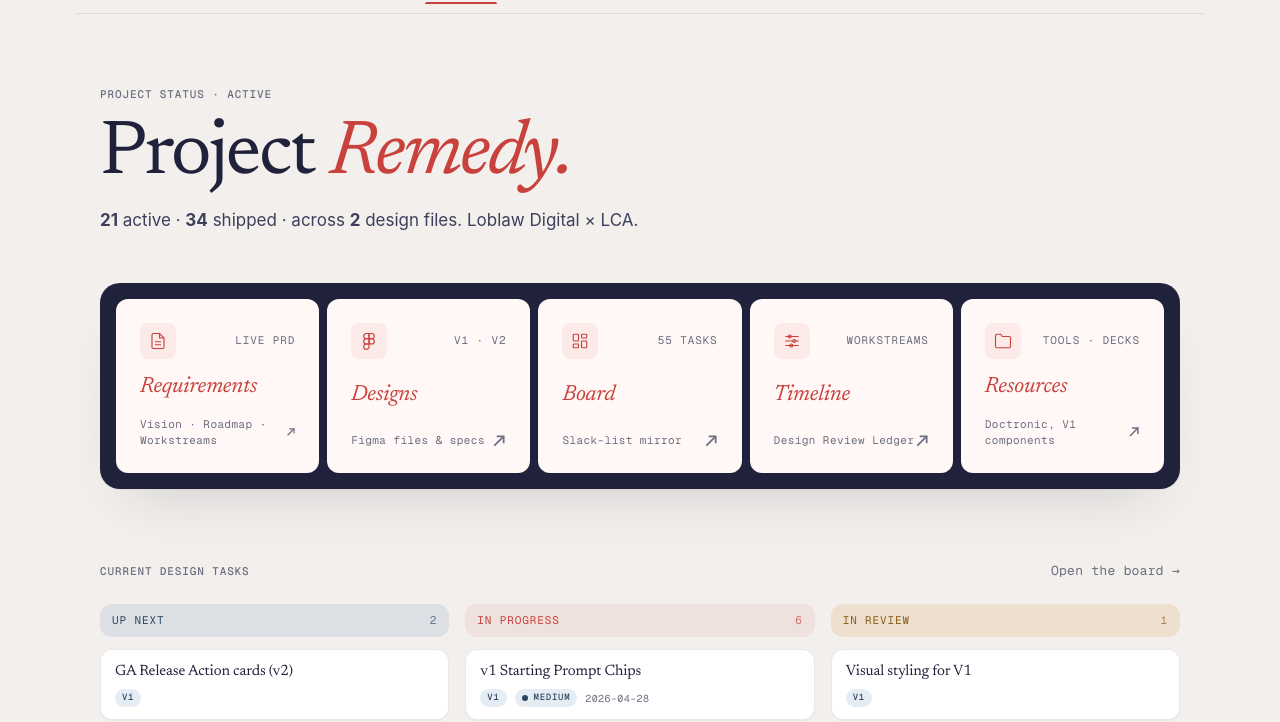
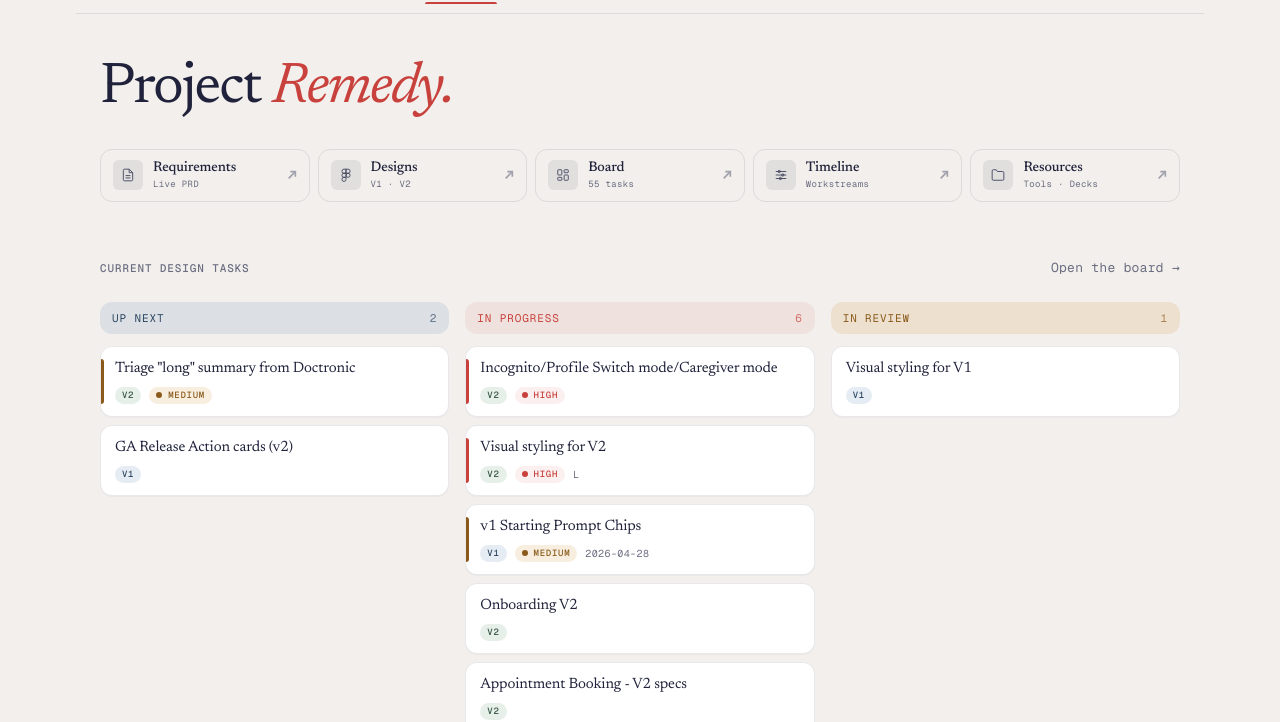
Before and after one commit to Ventureplace/lca-internal-tools, a plain HTML site: page portal/index.html in a window 1280 px wide. Shown: the part 55-777 px from the top of the page. Drawn offline with nearby package versions, Linux system fonts and the light colour scheme.

Commit message:
Polish: minimal quicknav, sort by priority, priority color stripes
- Quicknav restored to a single horizontal strip directly under the hero
  (no dark frame); icons sit on translucent navy so the strip blends in
  and the kanban below is the visual focus.
- Removed the eyebrow ("Project Status · Active") and the descriptive
  subtitle from the homepage hero so the title stands alone.
- Tasks within every kanban column now sort by priority
  (High → Medium → Low → unset), due date as tiebreaker.
- Priority color contract: High = coral, Medium = amber, Low = sky.
  Tag, dot, and left-edge stripe all share the priority color so the
  card reads consistently across surfaces.

Co-Authored-By: Claude Opus 4.7 (1M context) <noreply@anthropic.com>

```diff
--- a/portal/index.html
+++ b/portal/index.html
@@ -12,18 +12,16 @@
   <link rel="stylesheet" href="styles/base.css" />
   <link rel="stylesheet" href="styles/components.css" />
 </head>
-<body>
+<body class="home-page">
   <div class="container">
 
     <header id="app-nav"></header>
 
     <section class="hero fade-up fade-up-1">
-      <p class="eyebrow hero-eyebrow">Project Status · Active</p>
       <h1 class="hero-title">Project <em>Remedy.</em></h1>
-      <p class="hero-sub" id="hero-sub">A Loblaw Digital × LCA engagement. Designs, board activity, and timeline in one place.</p>
     </section>
 
-    <section class="quicknav fade-up fade-up-2" id="dash-quicknav"></section>
+    <nav class="quicknav fade-up fade-up-2" id="dash-quicknav"></nav>
 
     <section class="section fade-up fade-up-3">
       <div class="section-head">
--- a/portal/js/data/board.js
+++ b/portal/js/data/board.js
@@ -173,11 +173,21 @@ export function activeTasks(tasks) {
   return tasks.filter(t => !t.completed && (t.status || '').toLowerCase() !== 'done');
 }
 
+/*
+ * Priority colour mapping — single source of truth used by the task tag,
+ * the chip dot, and the left edge of the task card. Drives visual
+ * consistency: a "Medium" tag, dot, and edge stripe should all be the
+ * same amber.
+ *   High   → coral (red)
+ *   Medium → amber (yellow)
+ *   Low    → sky   (blue)
+ *   Unset  → navy  (neutral)
+ */
 export function priorityClass(priority) {
   const p = (priority || '').toLowerCase();
   if (p === 'high') return 'coral';
-  if (p === 'medium') return 'sky';
-  if (p === 'low') return 'navy';
+  if (p === 'medium') return 'amber';
+  if (p === 'low') return 'sky';
   return 'navy';
 }
 
@@ -293,11 +303,22 @@ export const KANBAN_COLUMNS = [
   { id: 'done',     label: 'Complete',    statuses: ['Done'] },
 ];
 
+// Priority sort weight — High first, then Medium, Low, anything else last.
+const PRIORITY_RANK = { high: 0, medium: 1, low: 2 };
+function priorityRank(task) {
+  return PRIORITY_RANK[(task.priority || '').toLowerCase().trim()] ?? 3;
+}
+
 export function bucketKanban(tasks) {
   const buckets = Object.fromEntries(KANBAN_COLUMNS.map(c => [c.id, []]));
   for (const t of tasks) {
     const col = KANBAN_COLUMNS.find(c => c.statuses.some(s => s.toLowerCase() === (t.status || '').toLowerCase()));
     buckets[col ? col.id : 'upnext'].push(t);
+  }
+  // Within each column: priority asc-rank (high → medium → low → unset),
+  // preserving the parser's secondary order (due date) as a tiebreaker.
+  for (const id of Object.keys(buckets)) {
+    buckets[id].sort((a, b) => priorityRank(a) - priorityRank(b));
   }
   return buckets;
 }
--- a/portal/js/pages/board.js
+++ b/portal/js/pages/board.js
@@ -104,12 +104,13 @@ function formatTime(d) {
 
 function taskCard(t) {
   const url = pickTaskUrl(t);
-  const isHigh = (t.priority || '').toLowerCase() === 'high';
+  const p = (t.priority || '').toLowerCase();
+  const priorityCls = (p === 'high' || p === 'medium' || p === 'low') ? `priority-${p}` : '';
   const isDone = (t.status || '').toLowerCase() === 'done';
   const v = versionOf(t);
   const vClass = v === 'v1' ? 'sky' : v === 'v2' ? 'mint' : 'navy';
   return `
-    <a class="task ${isHigh ? 'priority-high' : ''} ${isDone ? 'done' : ''}" href="${escapeHtml(url)}" target="_blank" rel="noopener" title="Open in Slack list">
+    <a class="task ${priorityCls} ${isDone ? 'done' : ''}" href="${escapeHtml(url)}" target="_blank" rel="noopener" title="Open in Slack list">
       <div class="task-title">${escapeHtml(t.title)}</div>
       <div class="task-meta">
         <span class="tag ${vClass}">${versionLabel(t)}</span>
--- a/portal/js/pages/home.js
+++ b/portal/js/pages/home.js
@@ -29,38 +29,33 @@ function escapeHtml(s) {
 const QUICKNAV_TILES = [
   {
     href: 'requirements.html',
-    title: '<em>Requirements</em>',
+    title: 'Requirements',
     countLabel: 'Live PRD',
-    arrowLabel: 'Vision · Roadmap · Workstreams',
     icon: `<svg viewBox="0 0 24 24"><path d="M14 2H6a2 2 0 0 0-2 2v16a2 2 0 0 0 2 2h12a2 2 0 0 0 2-2V8z"/><polyline points="14 2 14 8 20 8"/><line x1="16" y1="13" x2="8" y2="13"/><line x1="16" y1="17" x2="8" y2="17"/></svg>`,
   },
   {
     href: 'designs.html',
-    title: '<em>Designs</em>',
+    title: 'Designs',
     countLabel: 'V1 · V2',
-    arrowLabel: 'Figma files & specs',
     icon: `<svg viewBox="0 0 24 24"><path d="M5 5.5A3.5 3.5 0 0 1 8.5 2H12v7H8.5A3.5 3.5 0 0 1 5 5.5z"/><path d="M12 2h3.5a3.5 3.5 0 1 1 0 7H12V2z"/><path d="M12 12.5a3.5 3.5 0 1 1 7 0 3.5 3.5 0 0 1-7 0z"/><path d="M5 19.5A3.5 3.5 0 0 1 8.5 16H12v3.5a3.5 3.5 0 0 1-7 0z"/><path d="M5 12.5A3.5 3.5 0 0 1 8.5 9H12v7H8.5A3.5 3.5 0 0 1 5 12.5z"/></svg>`,
   },
   {
     href: 'board.html',
-    title: '<em>Board</em>',
+    title: 'Board',
     countId: 'qn-board-count',
     countLabel: 'Tasks',
-    arrowLabel: 'Slack-list mirror',
     icon: `<svg viewBox="0 0 24 24"><rect x="3" y="3" width="7" height="9" rx="1"/><rect x="14" y="3" width="7" height="5" rx="1"/><rect x="14" y="12" width="7" height="9" rx="1"/><rect x="3" y="16" width="7" height="5" rx="1"/></svg>`,
   },
   {
     href: 'timeline.html',
-    title: '<em>Timeline</em>',
+    title: 'Timeline',
     countLabel: 'Workstreams',
-    arrowLabel: 'Design Review Ledger',
     icon: `<svg viewBox="0 0 24 24"><line x1="3" y1="6" x2="21" y2="6"/><line x1="3" y1="12" x2="21" y2="12"/><line x1="3" y1="18" x2="21" y2="18"/><circle cx="9" cy="6" r="2"/><circle cx="15" cy="12" r="2"/><circle cx="11" cy="18" r="2"/></svg>`,
   },
   {
     href: 'resources.html',
-    title: '<em>Resources</em>',
+    title: 'Resources',
     countLabel: 'Tools · Decks',
-    arrowLabel: 'Doctronic, V1 components',
     icon: `<svg viewBox="0 0 24 24"><path d="M22 19a2 2 0 0 1-2 2H4a2 2 0 0 1-2-2V5a2 2 0 0 1 2-2h5l2 3h9a2 2 0 0 1 2 2z"/></svg>`,
   },
 ];
@@ -72,15 +67,12 @@ function renderQuicknav() {
   if (!el) return;
   el.innerHTML = QUICKNAV_TILES.map(t => `
     <a class="quicknav-tile" href="${t.href}">
-      <div class="quicknav-tile-top">
-        <div class="quicknav-tile-icon">${t.icon}</div>
+      <div class="quicknav-tile-icon">${t.icon}</div>
+      <div class="quicknav-tile-body">
+        <span class="quicknav-tile-title">${escapeHtml(t.title)}</span>
         <span class="quicknav-tile-count" ${t.countId ? `id="${t.countId}"` : ''}>${escapeHtml(t.countLabel)}</span>
       </div>
-      <div class="quicknav-tile-title">${t.title}</div>
-      <div class="quicknav-tile-arrow">
-        <span>${escapeHtml(t.arrowLabel)}</span>
-        ${ARROW_OUT}
-      </div>
+      <span class="quicknav-tile-arrow">${ARROW_OUT}</span>
     </a>
   `).join('');
 }
@@ -110,12 +102,13 @@ function pickTaskUrl(task) {
 
 function taskCard(t, { compact } = {}) {
   const url = pickTaskUrl(t);
-  const isHigh = (t.priority || '').toLowerCase() === 'high';
+  const p = (t.priority || '').toLowerCase();
+  const priorityCls = (p === 'high' || p === 'medium' || p === 'low') ? `priority-${p}` : '';
   const isDone = (t.status || '').toLowerCase() === 'done';
   const v = versionOf(t);
   const vClass = v === 'v1' ? 'sky' : v === 'v2' ? 'mint' : 'navy';
   return `
-    <a class="task ${isHigh ? 'priority-high' : ''} ${isDone ? 'done' : ''}" href="${escapeHtml(url)}" target="_blank" rel="noopener" title="Open in Slack list">
+    <a class="task ${priorityCls} ${isDone ? 'done' : ''}" href="${escapeHtml(url)}" target="_blank" rel="noopener" title="Open in Slack list">
       <div class="task-title">${escapeHtml(t.title)}</div>
       <div class="task-meta">
         <span class="tag ${vClass}">${versionLabel(t)}</span>
@@ -459,7 +452,6 @@ async function init() {
     document.getElementById('dash-timeline').innerHTML = `<div class="empty-state">Could not load timeline.</div>`;
     return;
   }
-  setHeroSub(board);
   setQuicknavCounts(board);
   renderKanban(board.tasks);
   renderTimelineSnapshot(board);
--- a/portal/styles/components.css
+++ b/portal/styles/components.css
@@ -106,138 +106,134 @@
   background: var(--status-open);
 }
 
-/* ── QUICKNAV — primary destination strip directly under the hero ──
+/* ── QUICKNAV — quiet 5-up strip directly under the hero ──
  *
- * Big, tactile section anchors so visitors don't have to scroll the kanban
- * to discover the rest of the portal. Each tile is editorial and high-contrast
- * so it reads as a "doorway", not a card in a list.
+ * Lives just below the "21 active · 34 shipped" line, before the kanban.
+ * No dark frame around the strip — it should blend into the page so the
+ * kanban below stays the visual focus. Icons sit on a translucent navy
+ * tint so they read clearly without shouting.
  */
+
+.home-page .hero { padding: var(--space-5) 0 var(--space-2); }
+.home-page .hero-title { font-size: clamp(34px, 4.5vw, 60px); }
+.home-page .hero-sub { font-size: var(--fs-body); max-width: 520px; }
+.home-page .section { padding: var(--space-3) 0 var(--space-2); }
+.home-page .section + .section { padding-top: var(--space-3); }
 
 .quicknav {
   display: grid;
   grid-template-columns: repeat(5, minmax(0, 1fr));
   gap: var(--space-1);
-  padding: var(--space-2);
-  background: var(--ink);
-  border-radius: var(--r-md);
-  box-shadow: var(--shadow-card);
-  margin-bottom: var(--space-3);
+  margin-bottom: var(--space-4);
 }
 
 .quicknav-tile {
-  display: flex;
-  flex-direction: column;
-  justify-content: space-between;
-  gap: var(--space-2);
-  padding: var(--space-3);
-  min-height: 140px;
-  background: var(--card-warm);
+  display: grid;
+  grid-template-columns: 30px 1fr 10px;
+  gap: 10px;
+  align-items: center;
+  padding: 10px 12px;
+  background: transparent;
+  border: 1px solid var(--line);
   border-radius: var(--r-sm);
   text-decoration: none;
   color: var(--ink);
-  position: relative;
-  overflow: hidden;
-  transition: transform 0.2s ease, background 0.2s ease;
-}
-
-.quicknav-tile::after {
-  content: '';
-  position: absolute;
-  inset: 0;
-  background: linear-gradient(135deg, transparent 60%, var(--coral-wash) 100%);
-  opacity: 0;
-  transition: opacity 0.2s ease;
-  pointer-events: none;
+  transition: background 0.15s ease, border-color 0.15s ease, transform 0.15s ease;
 }
 
 .quicknav-tile:hover {
-  transform: translateY(-2px);
   background: var(--card);
-  color: var(--ink);
-}
-
-.quicknav-tile:hover::after { opacity: 1; }
-
-.quicknav-tile-top {
-  display: flex;
-  align-items: center;
-  justify-content: space-between;
-  gap: var(--space-1);
+  border-color: rgba(31, 34, 58, 0.18);
+  transform: translateY(-1px);
 }
 
 .quicknav-tile-icon {
-  width: 36px;
-  height: 36px;
-  border-radius: var(--r-xs);
-  background: var(--coral-wash);
+  width: 30px;
+  height: 30px;
+  border-radius: 6px;
+  background: rgba(31, 34, 58, 0.08);
   display: flex;
   align-items: center;
   justify-content: center;
   flex-shrink: 0;
-  transition: background 0.2s ease;
+  transition: background 0.15s ease;
 }
 
 .quicknav-tile-icon svg {
-  width: 18px;
-  height: 18px;
-  stroke: var(--coral);
+  width: 14px;
+  height: 14px;
+  stroke: var(--ink-2);
   stroke-width: 1.5;
   fill: none;
-  transition: stroke 0.2s ease;
-}
-
-.quicknav-tile:hover .quicknav-tile-icon { background: var(--coral); }
-.quicknav-tile:hover .quicknav-tile-icon svg { stroke: #FFF; }
-
-.quicknav-tile-count {
-  font-family: var(--font-mono);
-  font-size: var(--fs-eyebrow);
-  letter-spacing: var(--tr-eyebrow);
-  text-transform: uppercase;
-  color: var(--ink-muted);
+  transition: stroke 0.15s ease;
+}
+
+.quicknav-tile:hover .quicknav-tile-icon {
+  background: rgba(31, 34, 58, 0.14);
+}
+
+.quicknav-tile:hover .quicknav-tile-icon svg {
+  stroke: var(--ink);
+}
+
+.quicknav-tile-body {
+  display: flex;
+  flex-direction: column;
+  gap: 1px;
+  min-width: 0;
 }
 
 .quicknav-tile-title {
   font-family: var(--font-serif);
-  font-size: 22px;
-  font-weight: 400;
+  font-size: 14px;
+  font-weight: 500;
   letter-spacing: var(--tr-tight);
-  line-height: 1.15;
-  color: var(--ink);
-}
-
-.quicknav-tile-title em { font-style: italic; color: var(--coral); }
+  line-height: 1.2;
+  color: var(--ink);
+  white-space: nowrap;
+  overflow: hidden;
+  text-overflow: ellipsis;
+}
+
+.quicknav-tile-count {
+  font-family: var(--font-mono);
+  font-size: 9px;
+  letter-spacing: 0.04em;
+  color: var(--ink-muted);
+  white-space: nowrap;
+  overflow: hidden;
+  text-overflow: ellipsis;
+}
 
 .quicknav-tile-arrow {
   display: flex;
   align-items: center;
-  justify-content: space-between;
-  font-family: var(--font-mono);
-  font-size: var(--fs-eyebrow);
-  letter-spacing: 0.04em;
-  color: var(--ink-muted);
+  justify-content: flex-end;
+  color: var(--ink-muted);
+  opacity: 0.6;
+  transition: color 0.15s ease, transform 0.15s ease, opacity 0.15s ease;
 }
 
 .quicknav-tile-arrow svg {
-  width: 14px;
-  height: 14px;
-  stroke: var(--ink-muted);
-  stroke-width: 1.5;
+  width: 10px;
+  height: 10px;
+  stroke: currentColor;
+  stroke-width: 2;
   fill: none;
-  transition: transform 0.2s ease, stroke 0.2s ease;
-}
-
-.quicknav-tile:hover .quicknav-tile-arrow { color: var(--coral); }
-.quicknav-tile:hover .quicknav-tile-arrow svg {
-  stroke: var(--coral);
+}
+
+.quicknav-tile:hover .quicknav-tile-arrow {
+  opacity: 1;
+  color: var(--coral);
   transform: translate(2px, -2px);
 }
 
-@media (max-width: 1000px) { .quicknav { grid-template-columns: repeat(3, 1fr); } }
+@media (max-width: 1000px) {
+  .quicknav { grid-template-columns: repeat(3, 1fr); }
+}
+
 @media (max-width: 640px) {
-  .quicknav { grid-template-columns: repeat(2, 1fr); gap: 6px; padding: 6px; }
-  .quicknav-tile { min-height: 110px; padding: var(--space-2); }
-  .quicknav-tile-title { font-size: 18px; }
+  .quicknav { grid-template-columns: repeat(2, 1fr); }
 }
 
 /* ── NAV — slightly stronger contrast, sticky on scroll ── */
@@ -775,16 +771,23 @@ a.card:hover .card-arrow {
   transform: translateY(-1px);
 }
 
-.task.priority-high::before {
+/* Priority edge stripe — same shape, color follows the priority palette
+ * so the stripe, the dot, and the tag all match. */
+.task.priority-high::before,
+.task.priority-medium::before,
+.task.priority-low::before {
   content: '';
   position: absolute;
   left: 0;
   top: 12px;
   bottom: 12px;
   width: 3px;
-  background: var(--coral);
   border-radius: 0 3px 3px 0;
 }
+
+.task.priority-high::before   { background: var(--coral); }
+.task.priority-medium::before { background: var(--amber-fg); }
+.task.priority-low::before    { background: var(--sky-ink); }
 
 .task-title {
   font-family: var(--font-serif);
```
